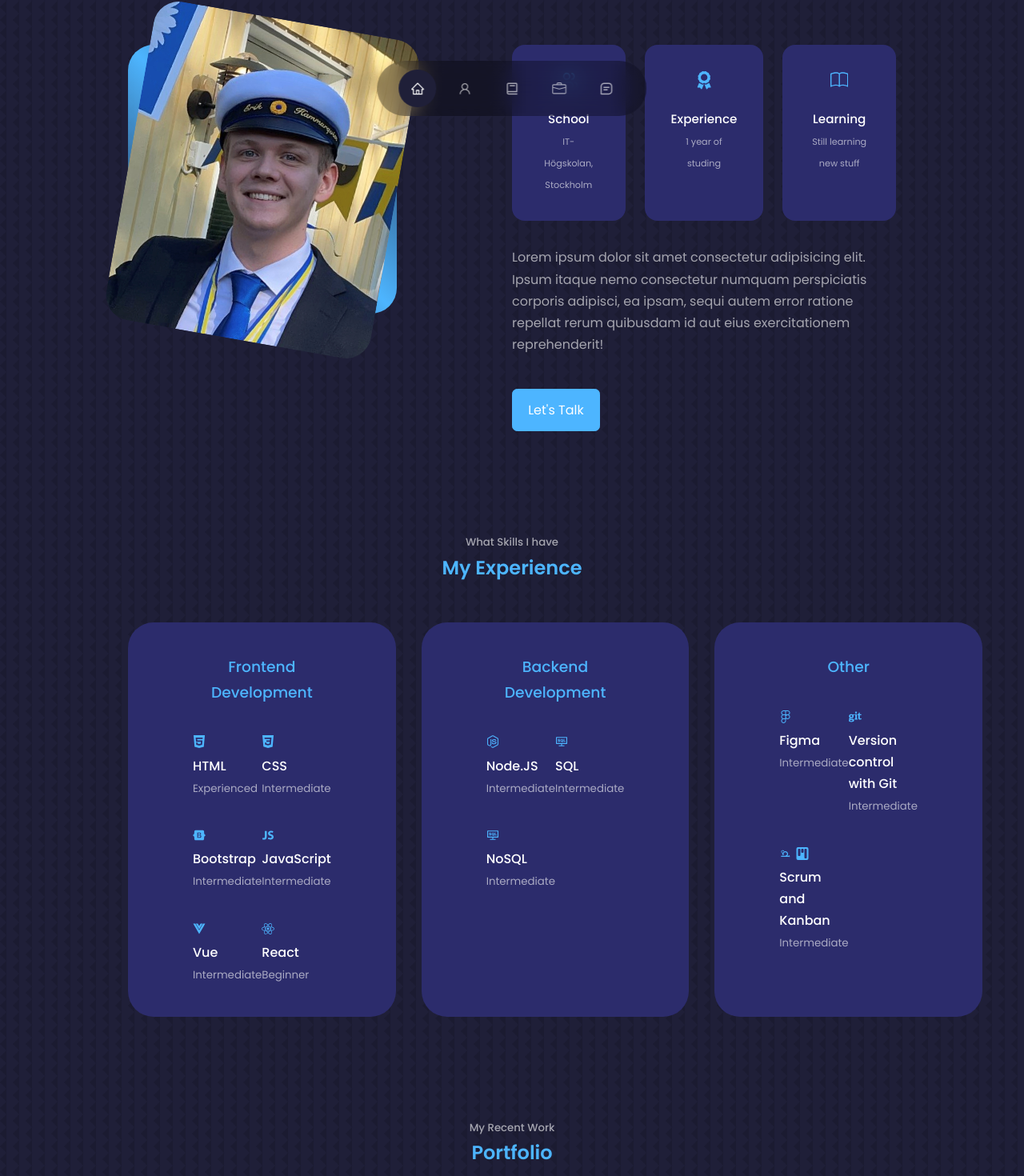
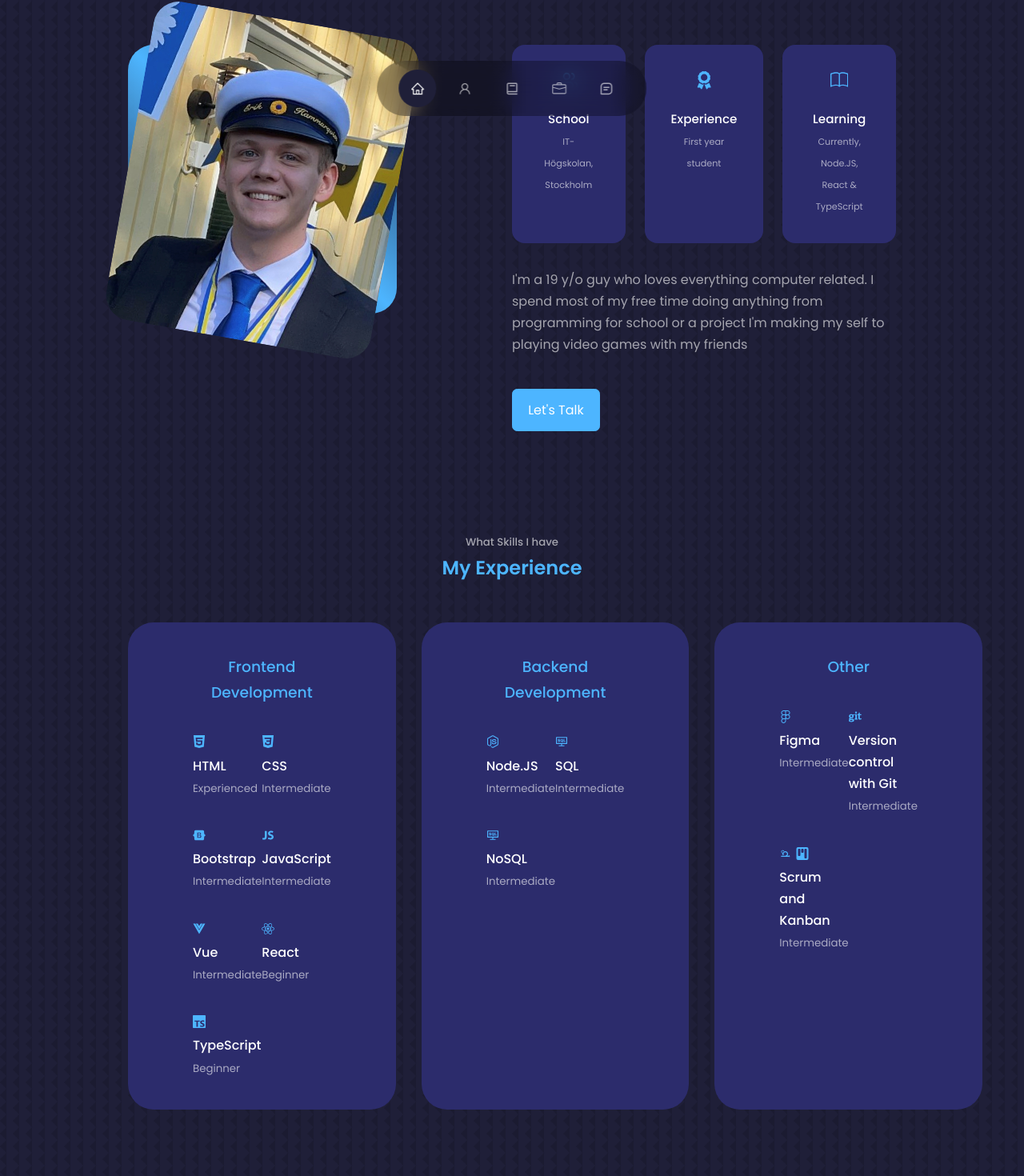
Before and after one commit to Atcheee/Porfolio, a React (Create React App) app: page / in a window 1280 px wide. Shown: the part 623-2093 px from the top of the page at 80% size. Built offline with nearby package versions, Linux system fonts and the light colour scheme.

Commit message:
Text changes and added new experiences

```diff
--- a/src/components/about/About.jsx
+++ b/src/components/about/About.jsx
@@ -27,16 +27,16 @@ const About = () => {
             <article className="about_card">
               <FaAward className="about_icon" />
               <h5>Experience</h5>
-              <small>1 year of studing</small>
+              <small>First year student</small>
             </article>
             <article className="about_card">
               <BsBook className="about_icon" />
               <h5>Learning</h5>
-              <small>Still learning new stuff</small>
+              <small>Currently, <br></br> Node.JS, React & TypeScript</small>
             </article>
           </div>
           <p>
-            Lorem ipsum dolor sit amet consectetur adipisicing elit. Ipsum itaque nemo consectetur numquam perspiciatis corporis adipisci, ea ipsam, sequi autem error ratione repellat rerum quibusdam id aut eius exercitationem reprehenderit!
+            I'm a 19 y/o guy who loves everything computer related. I spend most of my free time doing anything from programming for school or a project I'm making my self to playing video games with my friends
           </p>
           <a href="#contact" className="btn btn-primary">Let's Talk</a>
         </div>
--- a/src/components/experience/Experience.jsx
+++ b/src/components/experience/Experience.jsx
@@ -6,6 +6,7 @@ import { FaBootstrap } from "react-icons/fa";
 import { IoLogoJavascript } from "react-icons/io";
 import { IoLogoVue } from "react-icons/io5";
 import { FaReact } from "react-icons/fa";
+import { SiTypescript } from "react-icons/si";
 import { FaNodeJs } from "react-icons/fa";
 import { AiOutlineConsoleSql } from "react-icons/ai";
 import { SiFigma } from "react-icons/si";
@@ -67,6 +68,14 @@ const Experience = () => {
               <div>
                 <FaReact className="experience_details-icon" />
                 <h4>React</h4>
+                <small className="text-light">Beginner</small>
+              </div>
+            </article>
+
+            <article className="experience_details">
+              <div>
+                <SiTypescript className="experience_details-icon" />
+                <h4>TypeScript</h4>
                 <small className="text-light">Beginner</small>
               </div>
             </article>
```
